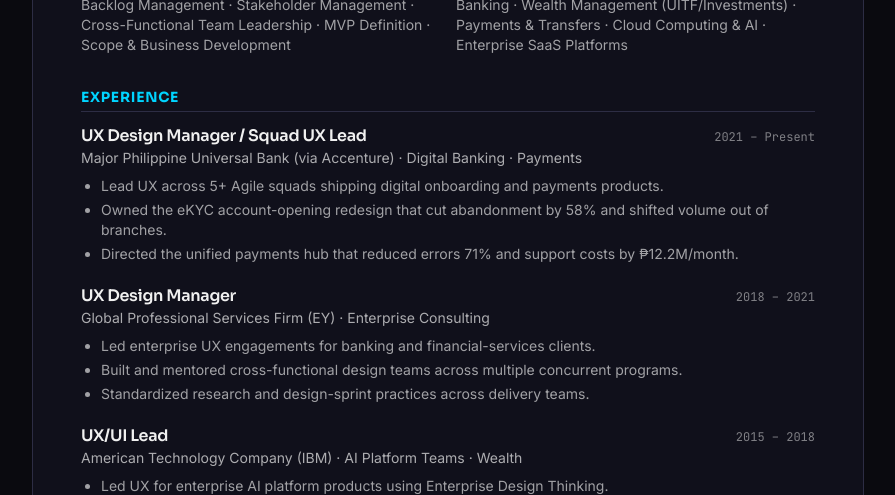
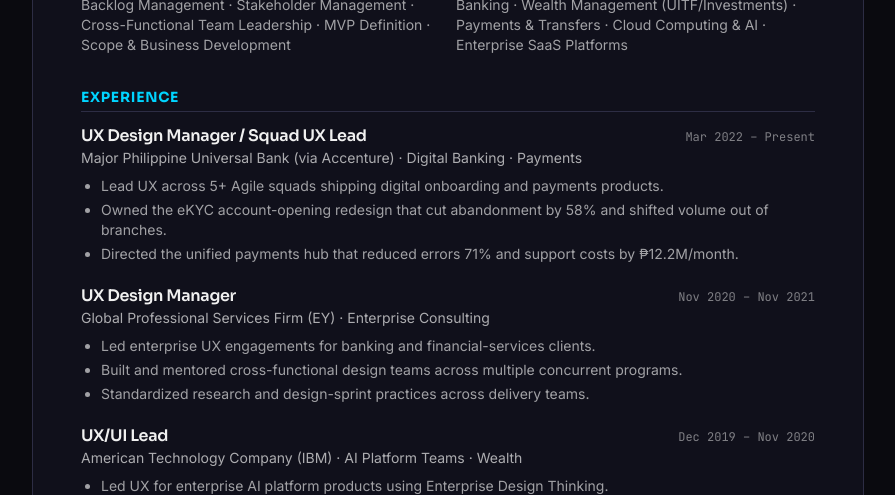
Before and after one commit to errell/errell-portfolio, a Next.js app: page /resume in a window 1280 px wide. Shown: the part 800-1295 px from the top of the page, without its empty margins (192-1087 px from the left). Built offline with nearby package versions, Linux system fonts and the light colour scheme.

Commit message:
Align About and Resume dates with LinkedIn.
Accenture starts Mar 2022, EY is Nov 2020–Nov 2021, and IBM is Dec 2019–Nov 2020.

```diff
--- a/data/experience.ts
+++ b/data/experience.ts
@@ -16,7 +16,7 @@ export interface ExperienceEntry {
 // Employer names are described by type per confidentiality constraints.
 export const experience: ExperienceEntry[] = [
   {
-    period: "2021 – Present",
+    period: "Mar 2022 – Present",
     role: "UX Design Manager / Squad UX Lead",
     org: "Major Philippine Universal Bank (via Accenture)",
     context: "Digital Banking · Payments",
@@ -27,7 +27,7 @@ export const experience: ExperienceEntry[] = [
     ],
   },
   {
-    period: "2018 – 2021",
+    period: "Nov 2020 – Nov 2021",
     role: "UX Design Manager",
     org: "Global Professional Services Firm (EY)",
     context: "Enterprise Consulting",
@@ -38,7 +38,7 @@ export const experience: ExperienceEntry[] = [
     ],
   },
   {
-    period: "2015 – 2018",
+    period: "Dec 2019 – Nov 2020",
     role: "UX/UI Lead",
     org: "American Technology Company (IBM)",
     context: "AI Platform Teams · Wealth",
```
